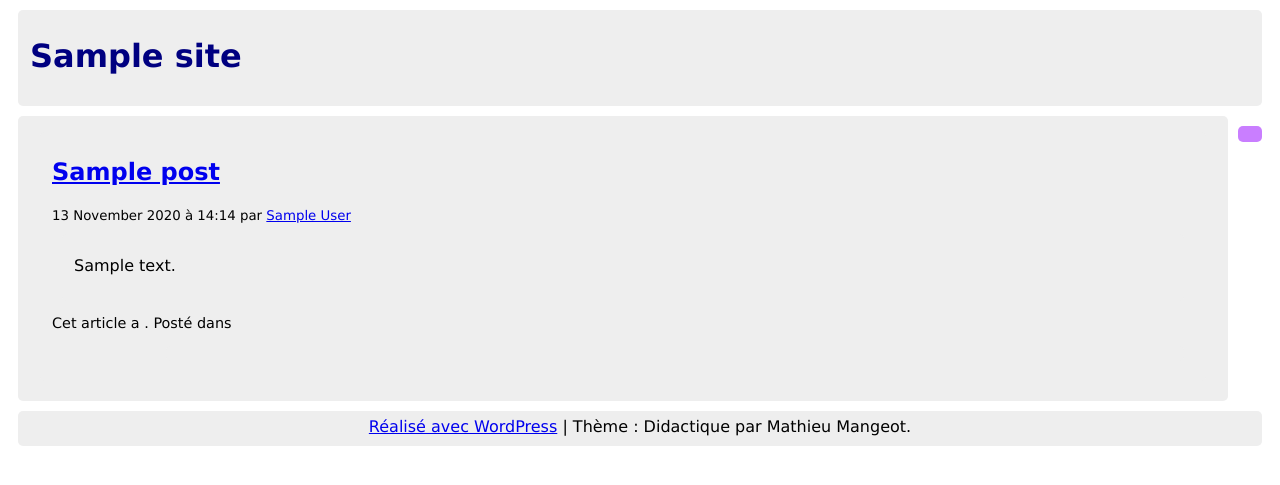
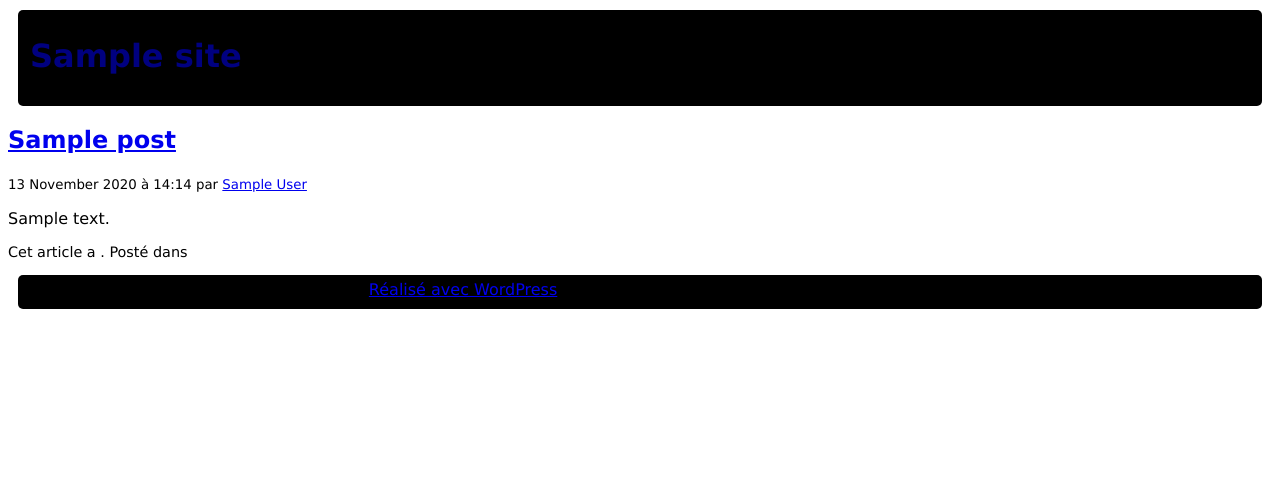
Before and after one commit to Boyadjie/Nebuleuse-projet-wordpress, a WordPress theme: template index.php in a window 1280 px wide. Shown: the top 485 px of the page. Run offline with PHP 8.4 and a stand-in for WordPress, Linux system fonts and the light colour scheme; the site name, menu and one post (Sample post) are stand-ins, and other content is empty.

Commit message:
ca me soule

```diff
--- a/css/site.css
+++ b/css/site.css
@@ -42,9 +42,10 @@ fieldset {
   margin: 10px;
 }
 fieldset, legend {
-    background-color: #eee;
+    background-color: #000000;
     border-radius: 5px;
-    }
+}
+
 legend {
   border-top-left-radius: 5px;
   border-top-right-radius: 5px;
--- a/index.php
+++ b/index.php
@@ -7,15 +7,21 @@
 
 <section id='content'>
   <aside>
-    <fieldset id="fieldsetsidebar">
+    <div id="fieldsetsidebar">
   <!--<legend>index.php: &lt;aside&gt; + <code>get_sidebar()</code></legend>-->
   <?php get_sidebar(); ?>
+    </div>
   </aside>
 
-  <fieldset id="fieldsetcontent">
+
+
+  <div id="fieldsetcontent">
     <!--<legend>index.php: contenu avec the_loop <code>while ( have_posts() )</code></legend>-->
 <?php if ( have_posts() ) : while ( have_posts() ) : the_post(); ?>
-  <fieldset class="post">
+  </div>
+
+
+  <div class="post">
     <!--<legend>Article <code>the_post()</code> :</legend>-->
 
    	<!-- Display the Title as a link to the Post's permalink. -->
@@ -28,14 +34,17 @@
    	<small><!--Date et auteur --><?php the_time('j F Y à G:i'); ?> par <?php the_author_posts_link(); ?></small>
 
 
+
    	<!-- Display the Post's content in a div box. -->
 
    	<div class="entry">
-      <fieldset>
+
        <!--<legend>Contenu de l'article <code>the_content()</code></legend>-->
    		<?php the_content(); ?>
-    </fieldset>
-   	</div>
+
+
+
+
 
     <p style="font-size:.9em;">
       <!-- Display the number of comments. -->
@@ -44,19 +53,21 @@
    	<span class="postmetadata">Posté dans <?php the_category( ', ' ); ?></span>
   </p>
 
-    <fieldset style="margin-left:10%;">
+
+
+    <div style="margin-left:10%;">
       <!--<legend>Commentaires : <code>comments_template()</code></legend>-->
 <?php
     if ( comments_open() || get_comments_number() ) :
               comments_template();
     endif;?>
-    </fieldset>
-  </fieldset> <!-- closes the first div box -->
+  </div>
+  </div> <!-- closes the first div box -->
 
 <?php endwhile; else : ?>
 	<p><?php _e( 'Sorry, no posts matched your criteria.' ); ?></p>
 <?php endif; ?>
-</fieldset>
+</div>
 </section>
 
 <?php get_footer(); ?>
```
